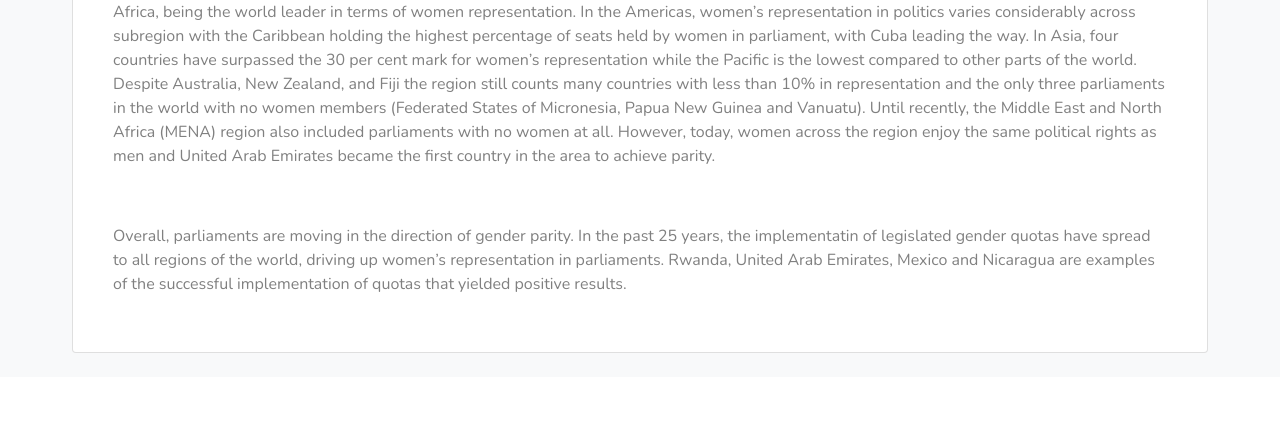
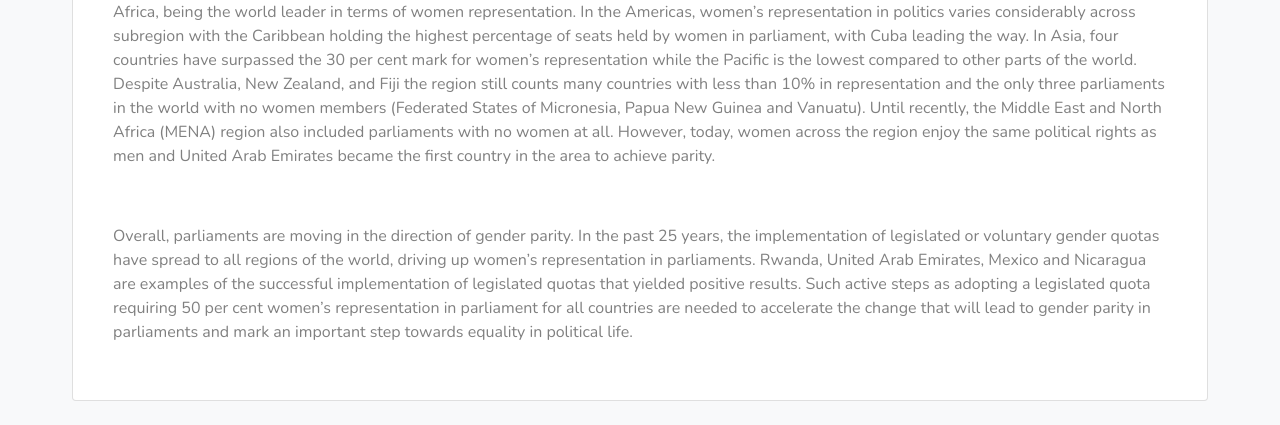
Before and after one commit to Mafaldim/women-in-parliament, a Flask app: page / in a window 1280 px wide. Shown: the part 1373-1798 px from the top of the page. Before the commit the page ends 1726 px from the top, so only its background shows below. Run offline with Flask 2, Linux system fonts and the light colour scheme; some libraries are stand-ins or nearby versions.

Commit message:
add sent conclusion paragraph

```diff
--- a/flaskapp/application/templates/index.html
+++ b/flaskapp/application/templates/index.html
@@ -79,9 +79,12 @@
             <div id="chart4"></div>
         </div>
        <p>Overall, parliaments are moving in the direction of gender parity. In the past 25 years,
-           the implementatin of legislated gender quotas have spread to all regions of the world,
+           the implementation of legislated or voluntary gender quotas have spread to all regions of the world,
            driving up women’s representation in parliaments. Rwanda, United Arab Emirates, Mexico and
-           Nicaragua are examples of the successful implementation of quotas that yielded positive results.
+           Nicaragua are examples of the successful implementation of legislated quotas that yielded positive results.
+           Such active steps as adopting a legislated quota requiring 50 per cent women’s representation in parliament
+           for all countries are needed to accelerate the change that will lead to gender parity in parliaments
+           and mark an important step towards equality in political life.
 
        </p>
 
```
